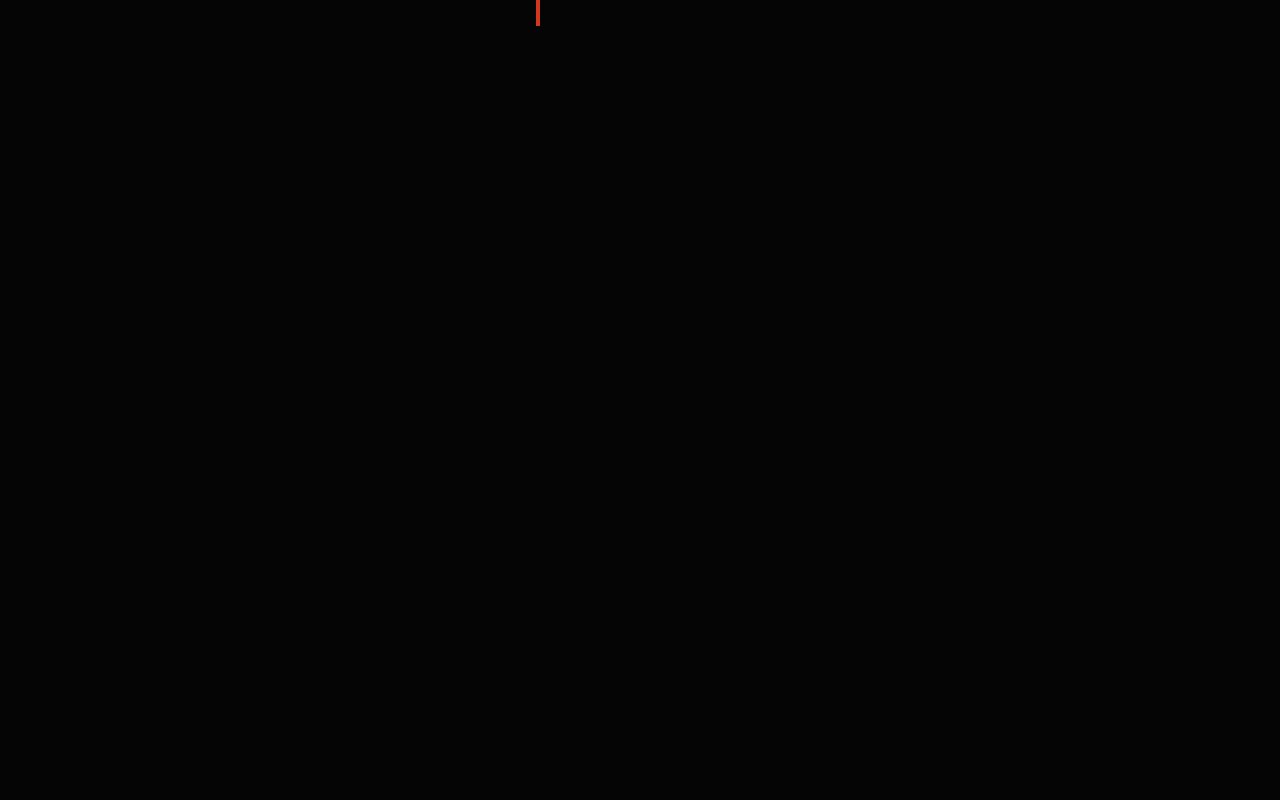
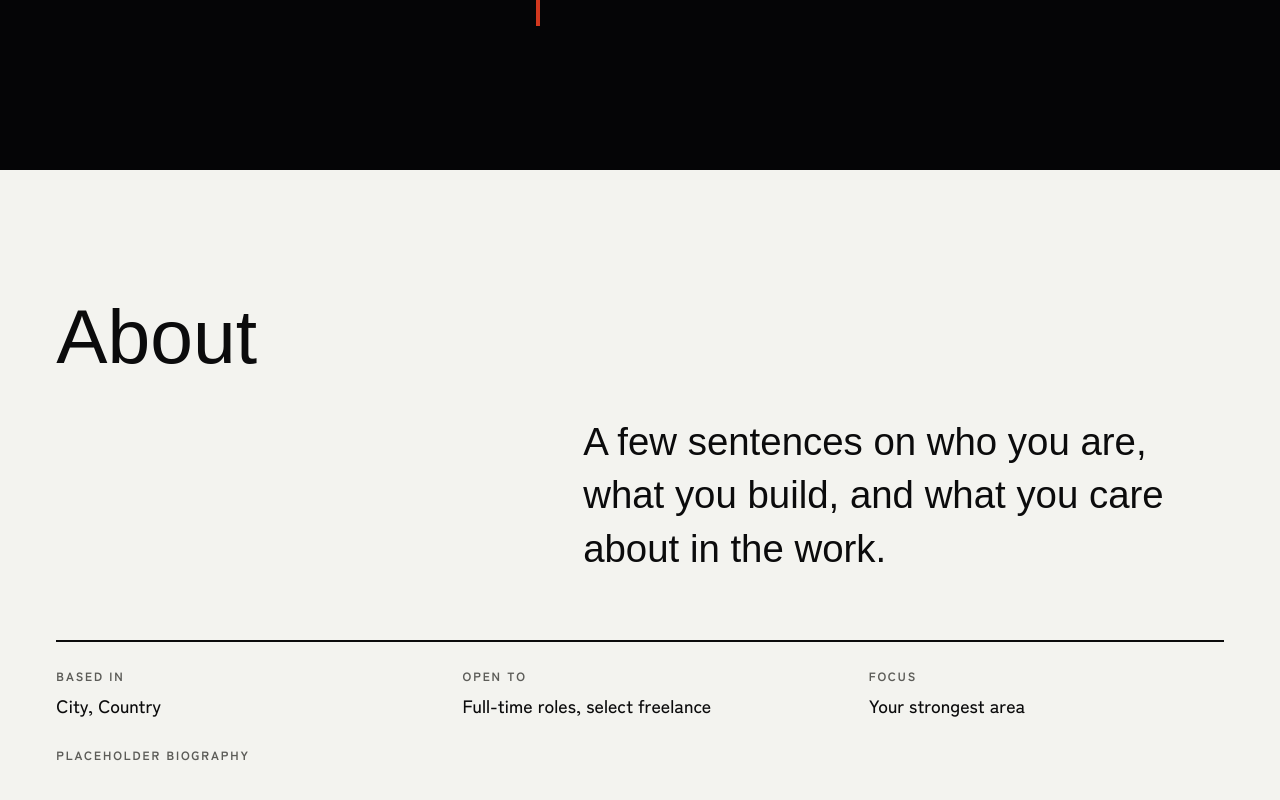
Before and after one commit to n4t5Uuu/Bleach-Inspired-Portfolio, a Next.js app: page / in a window 1280 px wide. Shown: the part 3230-4030 px from the top of the page. Before the commit the page ends 3400 px from the top, so only its background shows below. Built offline with nearby package versions, Linux system fonts and the light colour scheme; a web font is replaced by a local one.

Commit message:
feat(about): add the washi about section

```diff
--- a/src/app/globals.css
+++ b/src/app/globals.css
@@ -520,3 +520,50 @@ ol {
   max-width: var(--measure);
   color: var(--mist);
 }
+
+/* ---------- about: Soul Society's white walls ---------- */
+
+.about {
+  padding: clamp(96px, 16vh, 180px) var(--gutter);
+  background: var(--washi);
+  color: var(--lacquer);
+}
+
+.about > * {
+  max-width: 1240px;
+  margin-inline: auto;
+}
+
+.about-lead {
+  margin-top: clamp(28px, 5vh, 48px);
+  max-width: 30ch;
+  margin-inline: auto 0;
+  font-family: var(--font-verse-stack);
+  font-weight: 500;
+  font-size: clamp(1.5rem, 3vw, 2.5rem);
+  line-height: 1.4;
+}
+
+.about-facts {
+  display: grid;
+  grid-template-columns: repeat(3, minmax(0, 1fr));
+  gap: 24px clamp(24px, 4vw, 64px);
+  margin-top: clamp(48px, 8vh, 88px);
+  padding-top: 24px;
+  border-top: 2px solid var(--lacquer);
+}
+
+.about-facts dt {
+  color: var(--ink-soft);
+}
+
+.about-facts dd {
+  margin-top: 4px;
+  font-size: 1.125rem;
+  font-weight: 500;
+}
+
+.about > .placeholder-note {
+  margin-top: 24px;
+  color: var(--ink-soft);
+}
--- a/src/app/page.tsx
+++ b/src/app/page.tsx
@@ -111,6 +111,20 @@ export default function Home() {
             ))}
           </ol>
         </section>
+
+        <section id="about" className="about" aria-labelledby="about-title">
+          <h2 id="about-title">About</h2>
+          <p className="about-lead">{site.about.lead}</p>
+          <dl className="about-facts">
+            {site.about.facts.map((f) => (
+              <div key={f.label}>
+                <dt>{f.label}</dt>
+                <dd>{f.value}</dd>
+              </div>
+            ))}
+          </dl>
+          {site.aboutPlaceholder && <p className="placeholder-note">Placeholder biography</p>}
+        </section>
       </main>
     </>
   );
```
